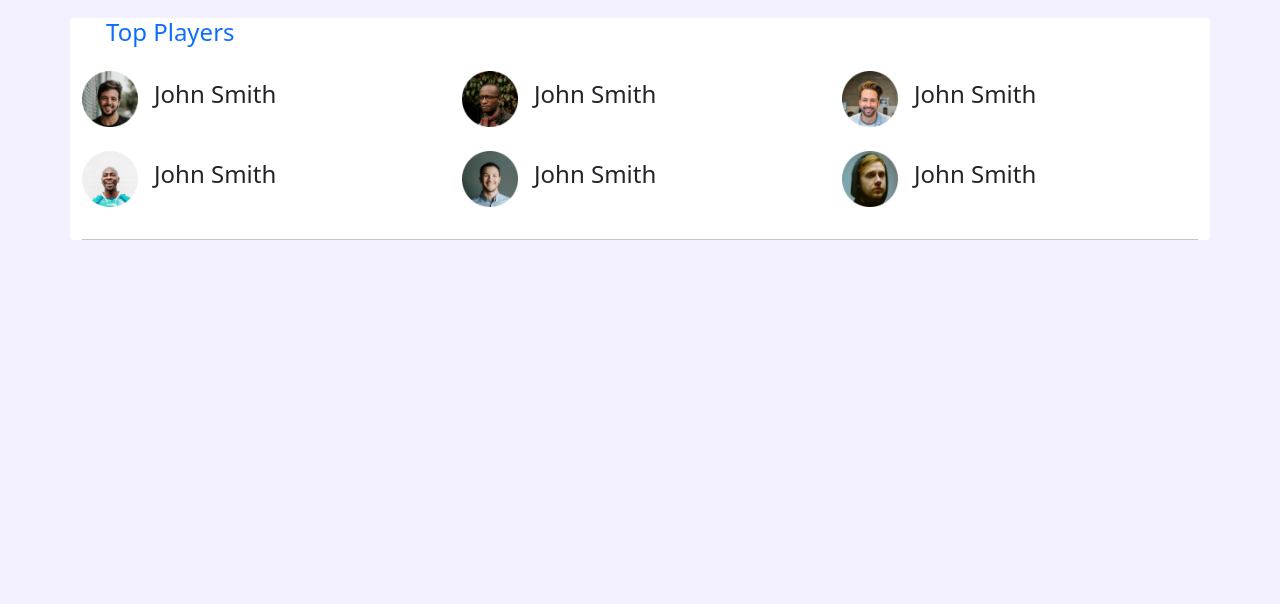
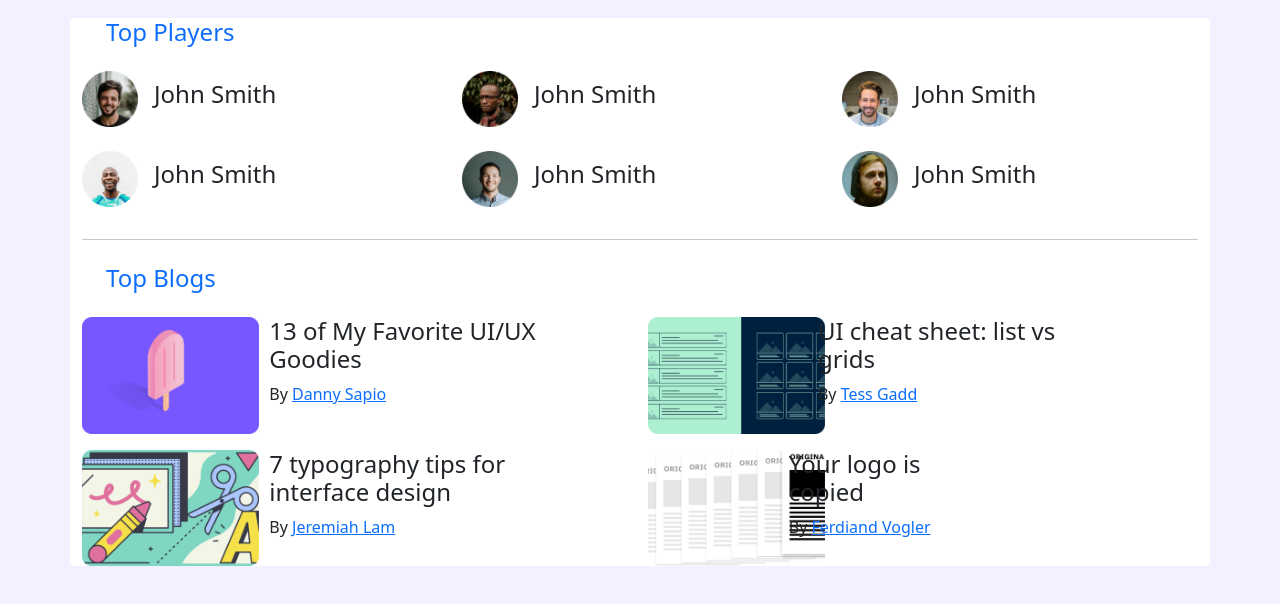
Before and after one commit to saifulsaaymon/leader-board-bootstrap, a plain HTML site: page index.html in a window 1280 px wide. Shown: the part 90-694 px from the top of the page. Drawn offline with nearby package versions, Linux system fonts and the light colour scheme.

Commit message:
after adding leader board's adding blog section

```diff
--- a/index.html
+++ b/index.html
@@ -106,6 +106,60 @@
           </div>
         </div>
         <hr />
+
+        <div>
+          <h4 class="text-primary m-4">Top Blogs</h4>
+          <div class="row g-3">
+            <div class="col-md-12 col-lg-6 d-flex">
+              <div class="row">
+                <div class="col-12 col-md-4">
+                  <img width="177px" src="images/blogs/blog-1.png" alt="" />
+                </div>
+                <div class="ps-2 col-12 col-md-6">
+                  <h4>13 of My Favorite UI/UX Goodies</h4>
+                  <p>By <a href="">Danny Sapio</a></p>
+                </div>
+              </div>
+            </div>
+
+            <div class="col-md-12 col-lg-6 d-flex">
+              <div class="row">
+                <div class="col-12 col-md-4">
+                  <img width="177px" src="images/blogs/blog-2.png" alt="" />
+                </div>
+                <div class="ps-2 col-12 col-md-6">
+                  <h4>UI cheat sheet:
+                    list vs grids</h4>
+                  <p>By <a href="">Tess Gadd</a></p>
+                </div>
+              </div>
+            </div>
+            <div class="col-md-12 col-lg-6 d-flex">
+              <div class="row">
+                <div class="col-12 col-md-4">
+                  <img width="177px" src="images/blogs/blog-3.png" alt="" />
+                </div>
+                <div class="ps-2 col-12 col-md-6">
+                  <h4>7 typography tips
+                    for interface design </h4>
+                  <p>By <a href=""> Jeremiah Lam</a></p>
+                </div>
+              </div>
+            </div>
+            <div class="col-md-12 col-lg-6 d-flex">
+              <div class="row">
+                <div class="col-12 col-md-4">
+                  <img width="177px" src="images/blogs/blog-4.png" alt="" />
+                </div>
+                <div class="ps-2 col-12 col-md-6">
+                  <h4>Your logo is
+                    copied</h4>
+                  <p>By <a href="">Ferdiand Vogler</a></p>
+                </div>
+              </div>
+            </div>
+          </div>
+        </div>
       </section>
     </main>
 
```
